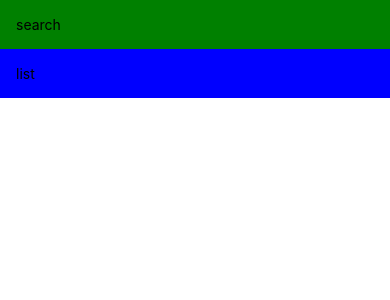
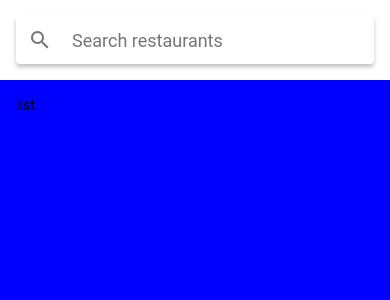
Before and after one commit to FredLC/meals-to-go, a React Native app: screen / in a window 390 px wide. Shown: the top 300 px of the page. Built offline with nearby package versions, Linux system fonts and the light colour scheme.

Commit message:
Configured eslint, installed react-native-paper and implemented search bar

```diff
--- a/App.js
+++ b/App.js
@@ -1,19 +1,35 @@
-import { StatusBar } from "expo-status-bar";
-import { StyleSheet, Text, View, SafeAreaView } from "react-native";
+import React from "react";
+import { StatusBar as ExpoStatusBar } from "expo-status-bar";
+import { StyleSheet, Text, View, SafeAreaView, StatusBar } from "react-native";
+import { Searchbar } from "react-native-paper";
 
 export default function App() {
   return (
     <>
-      <SafeAreaView>
-        <View style={{ padding: 16, backgroundColor: "green" }}>
-          <Text>search</Text>
+      <SafeAreaView style={styles.container}>
+        <View style={styles.search}>
+          <Searchbar placeholder="Search restaurants" />
         </View>
-        <View style={{ flex: 1, padding: 16, backgroundColor: "blue" }}>
+        <View style={styles.list}>
           <Text>list</Text>
         </View>
       </SafeAreaView>
+      <ExpoStatusBar style="auto" />
     </>
   );
 }
 
-const styles = StyleSheet.create({});
+const styles = StyleSheet.create({
+  container: {
+    flex: 1,
+    marginTop: StatusBar.currentHeight,
+  },
+  search: {
+    padding: 16,
+  },
+  list: {
+    flex: 1,
+    padding: 16,
+    backgroundColor: "blue",
+  },
+});
--- a/babel.config.js
+++ b/babel.config.js
@@ -1,6 +1,6 @@
-module.exports = function(api) {
+module.exports = function (api) {
   api.cache(true);
   return {
-    presets: ['babel-preset-expo'],
+    presets: ["babel-preset-expo"],
   };
 };
```
Also changed, not shown: package.json (+7 -2 lines), 2 other files (tests, documents, lock files or other folders).
